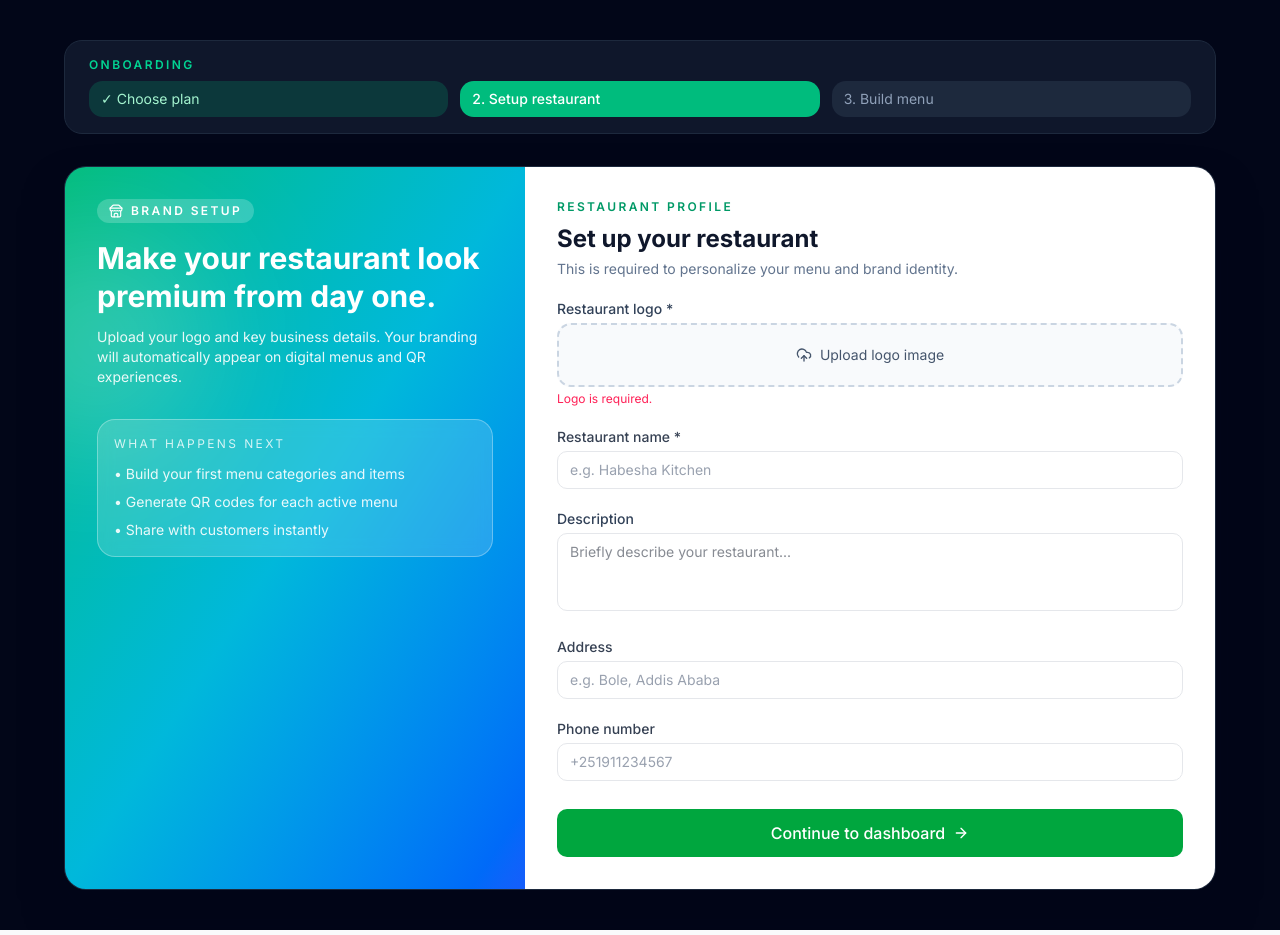
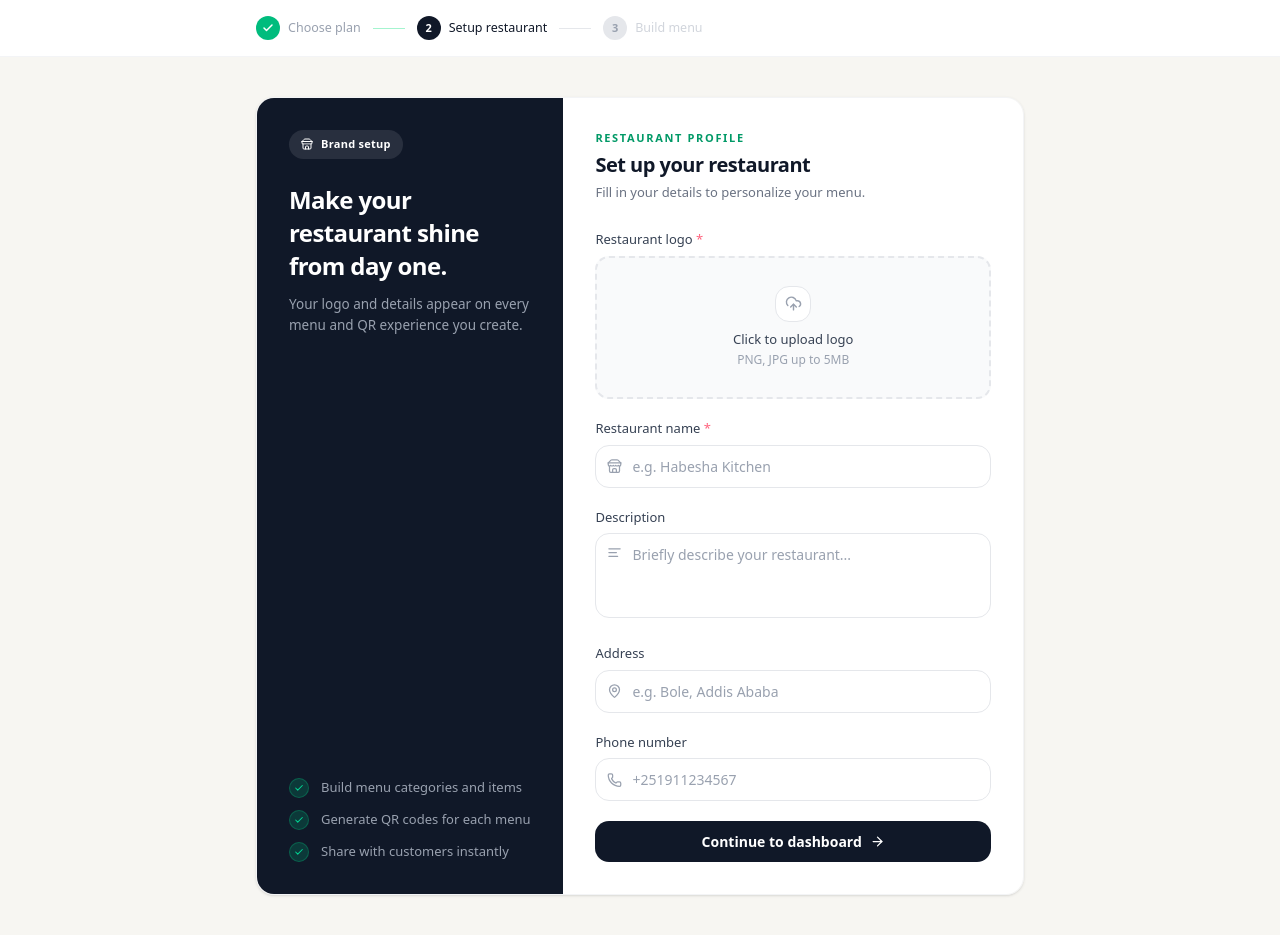
Before and after one commit to Asucexio/qr-menu-app, a Next.js app: page /onboarding/restaurant in a window 1280 px wide. Built offline with nearby package versions, Linux system fonts and the light colour scheme; no server answers.

Commit message:
onboarding,menu and payment page updated

```diff
--- a/app/onboarding/restaurant/page.tsx
+++ b/app/onboarding/restaurant/page.tsx
@@ -2,7 +2,7 @@
 import { useState } from 'react'
 import { useRouter } from 'next/navigation'
 import { useForm } from 'react-hook-form'
-import { ArrowRight, Store, UploadCloud } from 'lucide-react'
+import { ArrowRight, Store, UploadCloud, MapPin, Phone, AlignLeft, Check } from 'lucide-react'
 import toast from 'react-hot-toast'
 import { useRestaurantStore } from '@/store/restaurantStore'
 import { Input } from '@/components/ui/Input'
@@ -22,24 +22,17 @@ export default function OnboardingRestaurantPage() {
   const onLogoChange = async (event: React.ChangeEvent<HTMLInputElement>) => {
     const file = event.target.files?.[0]
     if (!file) return
-
     if (!file.type.startsWith('image/')) {
       toast.error('Please upload an image file')
       return
     }
-
-    const maxFileSize = 5 * 1024 * 1024
-    if (file.size > maxFileSize) {
+    if (file.size > 5 * 1024 * 1024) {
       toast.error('Logo must be smaller than 5MB')
       return
     }
-
     try {
       const dataUrl = await optimizeImageToDataUrl(file, {
-        maxWidth: 560,
-        maxHeight: 560,
-        quality: 0.72,
-        maxBytes: 55 * 1024,
+        maxWidth: 560, maxHeight: 560, quality: 0.72, maxBytes: 55 * 1024,
       })
       setValue('logo_url', dataUrl, { shouldDirty: true })
       setLogoPreview(dataUrl)
@@ -60,89 +53,205 @@ export default function OnboardingRestaurantPage() {
   }
 
   return (
-    <div className="min-h-screen bg-slate-950 px-4 py-10 sm:px-6 lg:px-8">
-      <div className="mx-auto max-w-6xl">
-        <div className="mb-8 rounded-2xl border border-slate-800 bg-slate-900 px-4 py-4 sm:px-6">
-          <div className="mb-2 flex items-center gap-2 text-xs font-semibold uppercase tracking-[0.2em] text-emerald-400">Onboarding</div>
-          <div className="grid gap-3 text-sm sm:grid-cols-3">
-            <div className="rounded-xl bg-emerald-500/20 px-3 py-2 text-emerald-200">✓ Choose plan</div>
-            <div className="rounded-xl bg-emerald-500 px-3 py-2 font-medium text-white">2. Setup restaurant</div>
-            <div className="rounded-xl bg-slate-800 px-3 py-2 text-slate-400">3. Build menu</div>
+    <div
+      className="min-h-screen bg-[#F7F6F2] flex flex-col"
+      style={{ fontFamily: "'DM Sans', system-ui, sans-serif" }}
+    >
+      {/* Top progress bar */}
+      <div className="bg-white border-b border-gray-100 px-6 py-4">
+        <div className="max-w-3xl mx-auto flex items-center gap-2">
+          {[
+            { n: 1, label: 'Choose plan', done: true },
+            { n: 2, label: 'Setup restaurant', active: true },
+            { n: 3, label: 'Build menu' },
+          ].map((step, i, arr) => (
+            <div key={step.n} className="flex items-center gap-2">
+              <div className="flex items-center gap-2">
+                <div className={`w-6 h-6 rounded-full flex items-center justify-center text-[11px] font-bold flex-shrink-0 ${
+                  step.done
+                    ? 'bg-emerald-500 text-white'
+                    : step.active
+                    ? 'bg-gray-900 text-white'
+                    : 'bg-gray-200 text-gray-400'
+                }`}>
+                  {step.done ? <Check size={12} strokeWidth={3} /> : step.n}
+                </div>
+                <span className={`text-[12.5px] font-medium hidden sm:block ${
+                  step.active ? 'text-gray-900' : step.done ? 'text-gray-400' : 'text-gray-300'
+                }`}>
+                  {step.label}
+                </span>
+              </div>
+              {i < arr.length - 1 && (
+                <div className={`w-8 h-px mx-1 ${step.done ? 'bg-emerald-200' : 'bg-gray-200'}`} />
+              )}
+            </div>
+          ))}
         </div>
       </div>
 
-        <div className="grid overflow-hidden rounded-3xl border border-slate-800 bg-slate-900 shadow-2xl shadow-slate-950/50 lg:grid-cols-5">
-          <section className="relative overflow-hidden bg-gradient-to-br from-emerald-500 via-cyan-500 to-blue-600 p-8 text-white lg:col-span-2">
-            <div className="absolute -left-20 top-16 h-56 w-56 rounded-full bg-white/20 blur-3xl" />
-            <div className="relative z-10">
-              <div className="inline-flex items-center gap-2 rounded-full bg-white/20 px-3 py-1 text-xs font-semibold uppercase tracking-[0.2em]">
-                <Store size={14} /> Brand setup
+      {/* Main */}
+      <div className="flex-1 flex items-start justify-center px-4 py-10">
+        <div className="w-full max-w-3xl">
+          <div className="grid lg:grid-cols-5 rounded-2xl overflow-hidden shadow-sm border border-gray-100">
+
+            {/* Left panel */}
+            <div className="lg:col-span-2 bg-gray-900 p-8 flex flex-col justify-between">
+              <div>
+                <div className="inline-flex items-center gap-2 bg-white/10 text-white text-[11px] font-semibold px-3 py-1.5 rounded-full mb-6 tracking-wide">
+                  <Store size={12} />
+                  Brand setup
                 </div>
-              <h1 className="mt-4 text-3xl font-bold leading-tight">Make your restaurant look premium from day one.</h1>
-              <p className="mt-3 text-sm text-white/90">Upload your logo and key business details. Your branding will automatically appear on digital menus and QR experiences.</p>
-              <div className="mt-8 rounded-2xl border border-white/30 bg-white/15 p-4 backdrop-blur-sm">
-                <p className="text-xs uppercase tracking-[0.2em] text-white/80">What happens next</p>
-                <ul className="mt-3 space-y-2 text-sm text-white/90">
-                  <li>• Build your first menu categories and items</li>
-                  <li>• Generate QR codes for each active menu</li>
-                  <li>• Share with customers instantly</li>
-                </ul>
+                <h2 className="text-2xl font-semibold text-white leading-snug tracking-tight mb-3">
+                  Make your restaurant shine from day one.
+                </h2>
+                <p className="text-[13.5px] text-gray-400 leading-relaxed">
+                  Your logo and details appear on every menu and QR experience you create.
+                </p>
+              </div>
+
+              <div className="mt-10 space-y-3">
+                {[
+                  'Build menu categories and items',
+                  'Generate QR codes for each menu',
+                  'Share with customers instantly',
+                ].map((item, i) => (
+                  <div key={i} className="flex items-center gap-3 text-[13px] text-gray-400">
+                    <div className="w-5 h-5 rounded-full bg-emerald-500/20 border border-emerald-500/30 flex items-center justify-center flex-shrink-0">
+                      <Check size={10} className="text-emerald-400" strokeWidth={2.5} />
+                    </div>
+                    {item}
+                  </div>
+                ))}
               </div>
             </div>
-          </section>
 
-          <section className="bg-white p-6 sm:p-8 lg:col-span-3">
-            <form onSubmit={handleSubmit(onSubmit)} className="space-y-5">
-              <div>
-                <p className="text-xs font-semibold uppercase tracking-[0.2em] text-emerald-600">Restaurant profile</p>
-                <h2 className="mt-2 text-2xl font-bold text-slate-900">Set up your restaurant</h2>
-                <p className="mt-1 text-sm text-slate-500">This is required to personalize your menu and brand identity.</p>
+            {/* Right form */}
+            <div className="lg:col-span-3 bg-white p-8">
+              <div className="mb-7">
+                <p className="text-[11px] font-semibold text-emerald-600 uppercase tracking-[0.15em] mb-1">
+                  Restaurant profile
+                </p>
+                <h3 className="text-xl font-semibold text-gray-900 tracking-tight">Set up your restaurant</h3>
+                <p className="text-[13px] text-gray-500 mt-1">Fill in your details to personalize your menu.</p>
               </div>
 
+              <form onSubmit={handleSubmit(onSubmit)} className="space-y-5">
+                {/* Logo upload */}
                 <div>
-                <label className="mb-1 block text-sm font-medium text-slate-700">Restaurant logo *</label>
-                <label className="flex cursor-pointer items-center justify-center gap-2 rounded-xl border-2 border-dashed border-slate-300 bg-slate-50 px-4 py-5 text-sm text-slate-600 transition hover:border-emerald-400 hover:bg-emerald-50">
-                  <UploadCloud size={16} /> Upload logo image
+                  <label className="block text-[13px] font-medium text-gray-700 mb-1.5">
+                    Restaurant logo <span className="text-rose-400">*</span>
+                  </label>
+
+                  {logoPreview || logoUrl ? (
+                    <div className="flex items-center gap-4 p-3.5 rounded-xl border border-emerald-200 bg-emerald-50">
+                      <img
+                        src={logoPreview || logoUrl}
+                        alt="Logo preview"
+                        className="h-12 w-12 rounded-lg object-cover ring-1 ring-black/5"
+                      />
+                      <div className="flex-1 min-w-0">
+                        <p className="text-[13px] font-medium text-gray-800">Logo uploaded</p>
+                        <p className="text-[12px] text-gray-500 mt-0.5">Shown on your public menu pages</p>
+                      </div>
+                      <label className="cursor-pointer text-[12px] text-emerald-600 hover:text-emerald-700 font-medium">
+                        Change
                         <input type="file" accept="image/*" className="hidden" onChange={onLogoChange} />
                       </label>
-                {(logoPreview || logoUrl) && (
-                  <div className="mt-3 flex items-center gap-3 rounded-xl border border-slate-200 p-3">
-                    <img src={logoPreview || logoUrl} alt="Restaurant logo preview" className="h-12 w-12 rounded-lg object-cover" />
-                    <div className="text-xs text-slate-500">
-                      <p className="font-medium text-slate-700">Logo uploaded</p>
-                      <p>Displayed on your public menu and branding surfaces.</p>
                     </div>
+                  ) : (
+                    <label className="flex flex-col items-center justify-center gap-2 rounded-xl border-2 border-dashed border-gray-200 bg-gray-50 px-4 py-7 text-center cursor-pointer hover:border-emerald-300 hover:bg-emerald-50 transition-all group">
+                      <div className="w-9 h-9 rounded-xl bg-white border border-gray-200 flex items-center justify-center group-hover:border-emerald-200 transition-colors">
+                        <UploadCloud size={17} className="text-gray-400 group-hover:text-emerald-500 transition-colors" />
                       </div>
+                      <div>
+                        <p className="text-[13px] font-medium text-gray-700">Click to upload logo</p>
+                        <p className="text-[12px] text-gray-400 mt-0.5">PNG, JPG up to 5MB</p>
+                      </div>
+                      <input type="file" accept="image/*" className="hidden" onChange={onLogoChange} />
+                    </label>
                   )}
-                {!logoUrl && <p className="mt-1 text-xs text-rose-500">Logo is required.</p>}
+
+                  {!logoUrl && errors.logo_url && (
+                    <p className="mt-1.5 text-[12px] text-rose-500">Logo is required</p>
+                  )}
                 </div>
 
                 <input type="hidden" {...register('logo_url', { required: true })} />
 
-              <Input
-                id="name"
-                label="Restaurant name *"
+                {/* Name */}
+                <div>
+                  <label className="block text-[13px] font-medium text-gray-700 mb-1.5">
+                    Restaurant name <span className="text-rose-400">*</span>
+                  </label>
+                  <div className="relative">
+                    <Store size={15} className="absolute left-3 top-1/2 -translate-y-1/2 text-gray-400 pointer-events-none" />
+                    <input
                       placeholder="e.g. Habesha Kitchen"
-                error={errors.name?.message}
+                      className="w-full pl-9 pr-3 py-2.5 rounded-xl border border-gray-200 text-[14px] text-gray-900 placeholder-gray-400 outline-none focus:border-emerald-400 focus:ring-2 focus:ring-emerald-100 transition-all"
                       {...register('name', { required: 'Restaurant name is required' })}
                     />
+                  </div>
+                  {errors.name && <p className="mt-1.5 text-[12px] text-rose-500">{errors.name.message}</p>}
+                </div>
+
+                {/* Description */}
                 <div>
-                <label className="mb-1 block text-sm font-medium text-slate-700">Description</label>
+                  <label className="block text-[13px] font-medium text-gray-700 mb-1.5">Description</label>
+                  <div className="relative">
+                    <AlignLeft size={15} className="absolute left-3 top-3 text-gray-400 pointer-events-none" />
                     <textarea
                       placeholder="Briefly describe your restaurant..."
                       rows={3}
-                  className="w-full resize-none rounded-lg border border-gray-200 px-3 py-2 text-sm outline-none transition focus:border-green-500 focus:ring-2 focus:ring-green-100"
+                      className="w-full pl-9 pr-3 py-2.5 rounded-xl border border-gray-200 text-[14px] text-gray-900 placeholder-gray-400 outline-none focus:border-emerald-400 focus:ring-2 focus:ring-emerald-100 transition-all resize-none"
                       {...register('description')}
                     />
                   </div>
-              <Input id="address" label="Address" placeholder="e.g. Bole, Addis Ababa" {...register('address')} />
-              <Input id="phone" label="Phone number" placeholder="+251911234567" {...register('phone')} />
+                </div>
 
-              <Button type="submit" size="lg" loading={loading} className="mt-2 w-full gap-2">
-                Continue to dashboard <ArrowRight size={16} />
-              </Button>
+                {/* Address */}
+                <div>
+                  <label className="block text-[13px] font-medium text-gray-700 mb-1.5">Address</label>
+                  <div className="relative">
+                    <MapPin size={15} className="absolute left-3 top-1/2 -translate-y-1/2 text-gray-400 pointer-events-none" />
+                    <input
+                      placeholder="e.g. Bole, Addis Ababa"
+                      className="w-full pl-9 pr-3 py-2.5 rounded-xl border border-gray-200 text-[14px] text-gray-900 placeholder-gray-400 outline-none focus:border-emerald-400 focus:ring-2 focus:ring-emerald-100 transition-all"
+                      {...register('address')}
+                    />
+                  </div>
+                </div>
+
+                {/* Phone */}
+                <div>
+                  <label className="block text-[13px] font-medium text-gray-700 mb-1.5">Phone number</label>
+                  <div className="relative">
+                    <Phone size={15} className="absolute left-3 top-1/2 -translate-y-1/2 text-gray-400 pointer-events-none" />
+                    <input
+                      placeholder="+251911234567"
+                      className="w-full pl-9 pr-3 py-2.5 rounded-xl border border-gray-200 text-[14px] text-gray-900 placeholder-gray-400 outline-none focus:border-emerald-400 focus:ring-2 focus:ring-emerald-100 transition-all"
+                      {...register('phone')}
+                    />
+                  </div>
+                </div>
+
+                <button
+                  type="submit"
+                  disabled={loading}
+                  className="w-full flex items-center justify-center gap-2 bg-gray-900 hover:bg-gray-800 text-white py-2.5 rounded-xl text-[14px] font-semibold transition-all active:scale-[0.99] disabled:opacity-60 mt-2"
+                >
+                  {loading ? (
+                    <>
+                      <span className="w-4 h-4 border-2 border-white/30 border-t-white rounded-full animate-spin" />
+                      Creating...
+                    </>
+                  ) : (
+                    <>Continue to dashboard <ArrowRight size={15} /></>
+                  )}
+                </button>
               </form>
-          </section>
+            </div>
+          </div>
         </div>
       </div>
     </div>
```
Also changed, not shown: app/menu/[menuId]/page.tsx (+79 -44 lines), app/payment/page.tsx (+103 -41 lines). Lines whose indentation alone changed are shown as unchanged.
